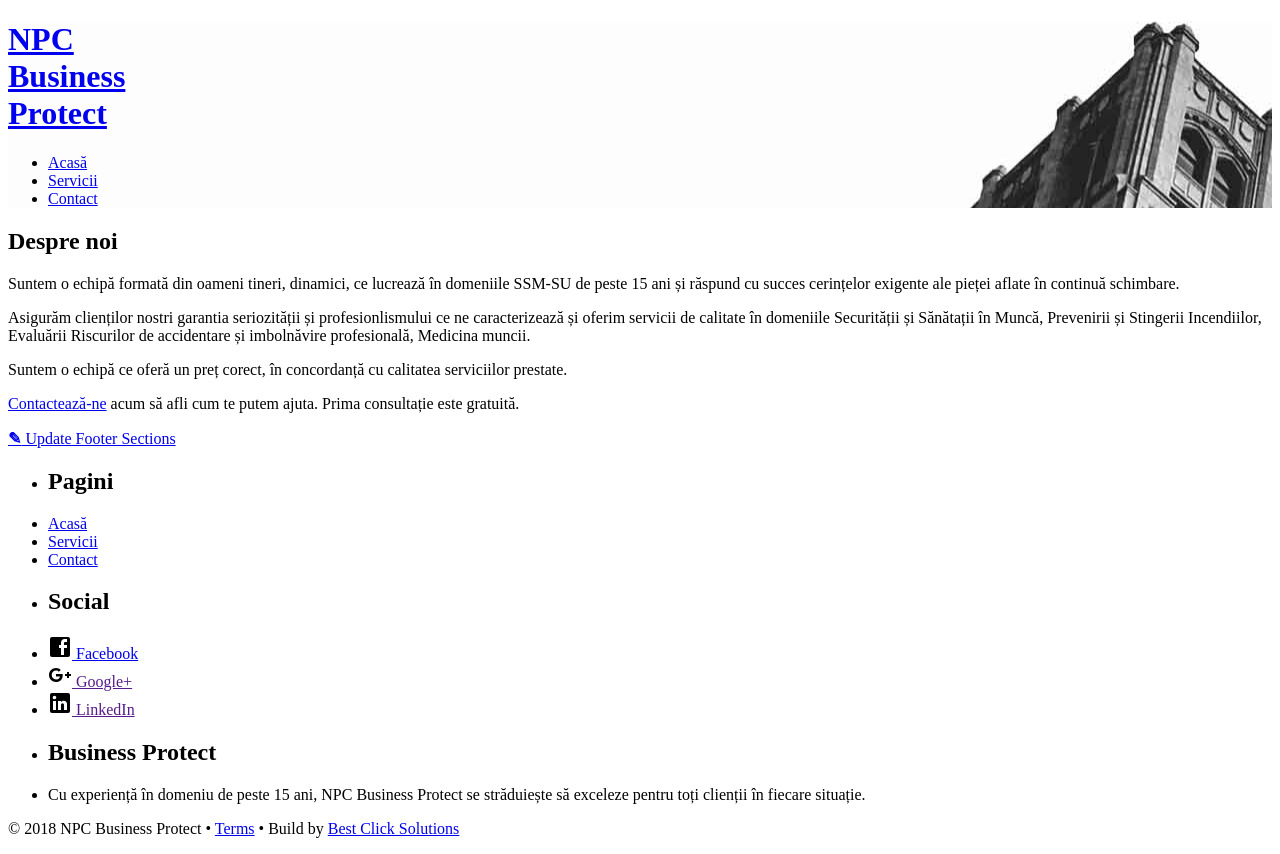
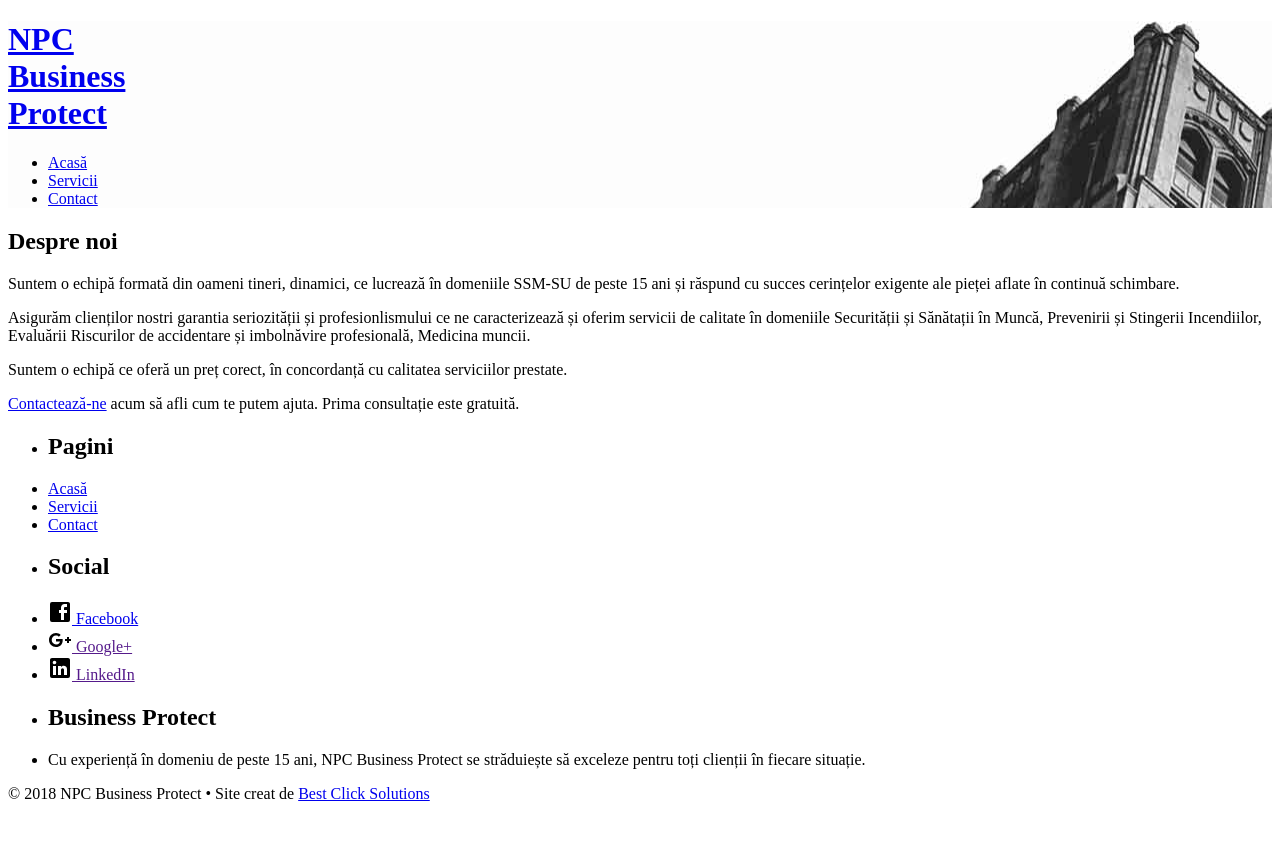
Before and after one commit to businessprotect/businessprotect, a Nuxt app: page / in a window 1280 px wide. After the commit the page ends 819 px from the top, so only its background shows below. Built offline with nearby package versions, Linux system fonts and the light colour scheme.

Commit message:
Remove broken links

```diff
--- a/components/TheFooter.vue
+++ b/components/TheFooter.vue
@@ -1,7 +1,6 @@
 <template>
   <footer>
     <div class="container">
-      <p class="editor-link"><a href="cloudcannon:collections/_data/footer.yml" class="btn"><strong>&#9998;</strong> Update Footer Sections</a></p>
       <div class="footer-columns">
         <ul class="footer-links">
           <li>
@@ -56,10 +55,9 @@
     </div>
     <div class="legal-line">
       <p class="container">
-        &copy; 2018 NPC Business Protect &bull;
-        <a href="/terms/">Terms</a>
+        &copy; 2018 NPC Business Protect
         &bull;
-        Build by <a href="http://bestclick.solutions/">Best Click Solutions</a>
+        Site creat de <a href="http://bestclick.solutions/">Best Click Solutions</a>
       </p>
     </div>
   </footer>
--- a/layouts/default.vue
+++ b/layouts/default.vue
@@ -25,8 +25,7 @@
       link: [
         { rel:"stylesheet", href:"//fonts.googleapis.com/css?family=Quattrocento|Vollkorn:400,400i,700,700i" },
         { rel:"stylesheet", href:"/css/main.min.css" },
-        { rel:"apple-touch-icon", href:"/apple-touch-icon.png" },
-        { rel: 'stylesheet', href: 'https://fonts.googleapis.com/css?family=Roboto' }
+        { rel:"apple-touch-icon", href:"/apple-touch-icon.png" }
       ]
     }
   }
```
